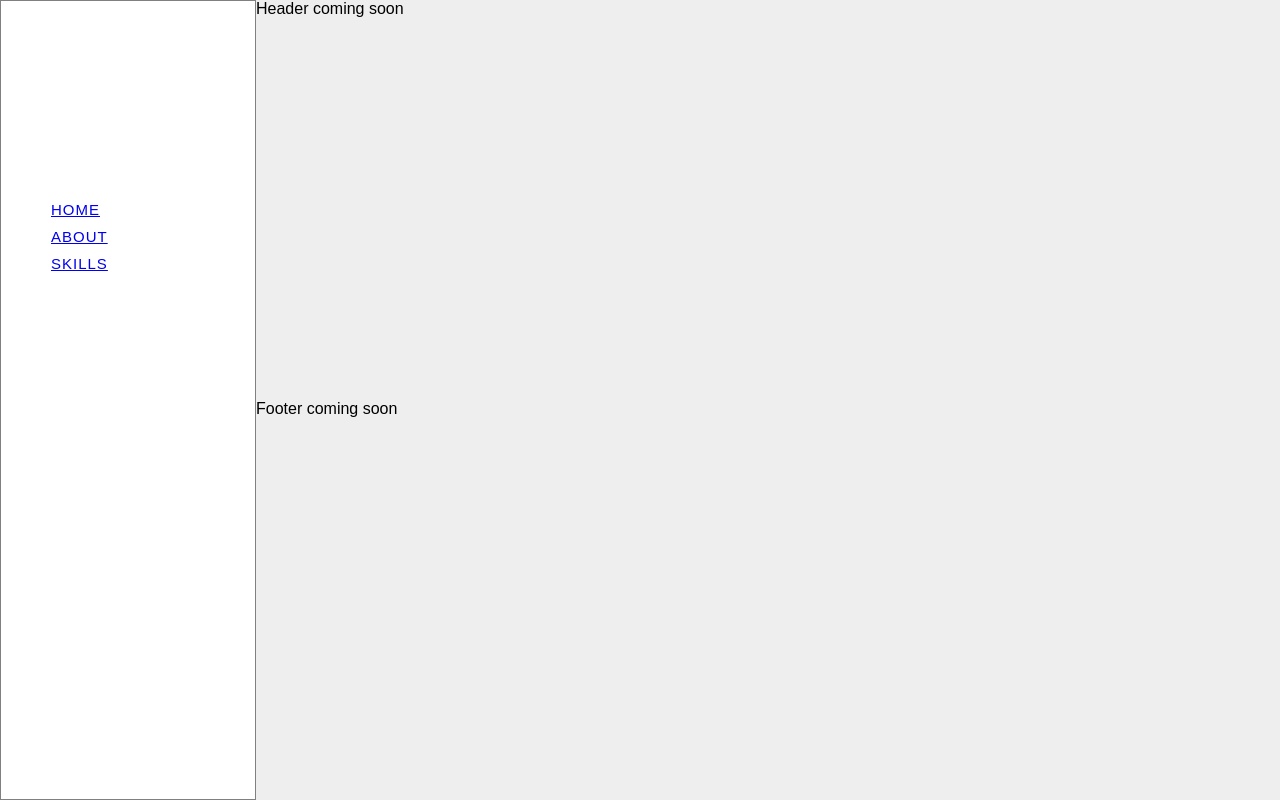
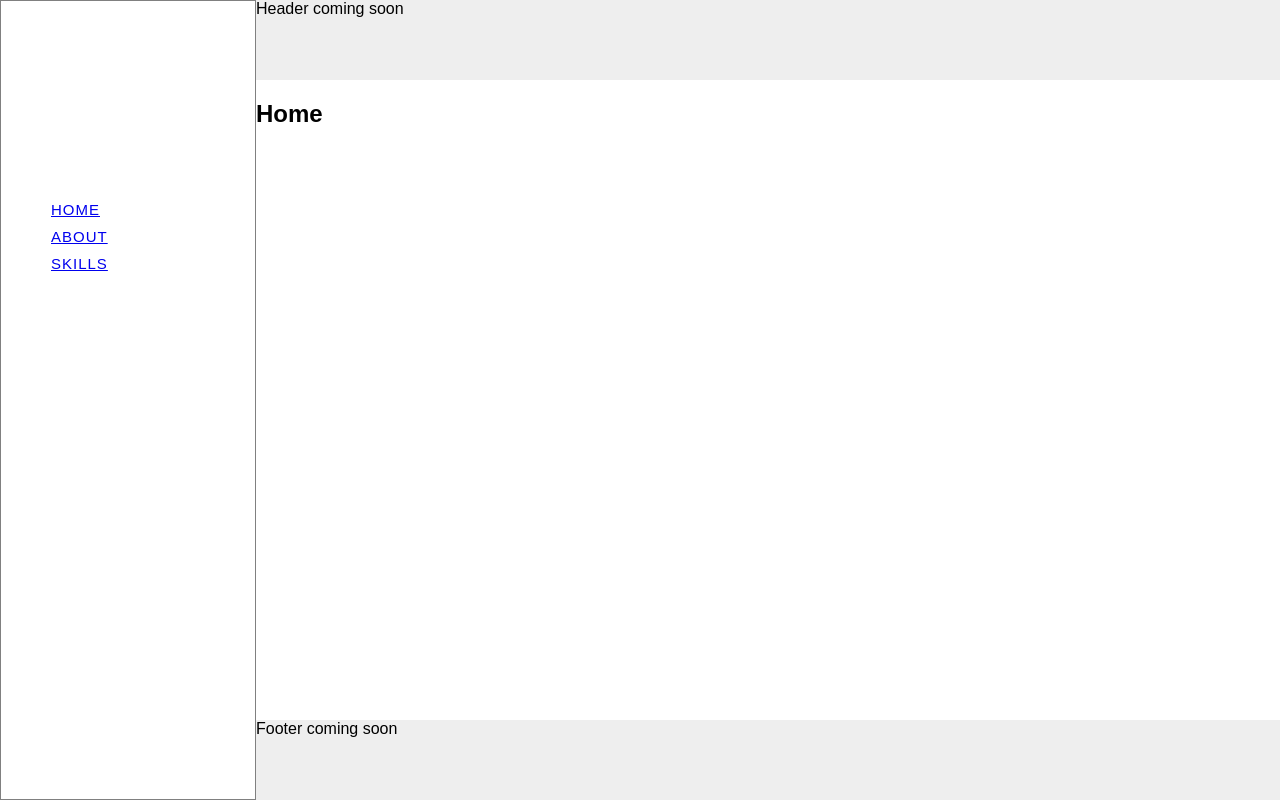
Before and after one commit to mmk-org/react-poc, a React (Create React App) app: page / in a window 1280 px wide. Built offline with nearby package versions, Linux system fonts and the light colour scheme.

Commit message:
Fix root path routing by adding Route for slash

```diff
--- a/src/App.js
+++ b/src/App.js
@@ -23,6 +23,10 @@ class App extends React.Component {
         {/* left content panel with header and footer */}
         <div className="wrapper">
           <MyHeader />
+            <Route path="/" exact strict render={(routeProps) => (
+                                <MyContent {...routeProps} name='home'/>
+                                )}>
+            </Route>
             <Route path="/home" render={(routeProps) => (
                                 <MyContent {...routeProps} name='home'/>
                                 )}>
--- a/src/components/MyContent.js
+++ b/src/components/MyContent.js
@@ -32,8 +32,6 @@ class MyContent extends React.Component {
             component = (<Home />);
         } else if(this.state.compName === "skills"){
             component = (<Skills />);
-        } else {
-            return (<div />);
         }
 
         return(
```
